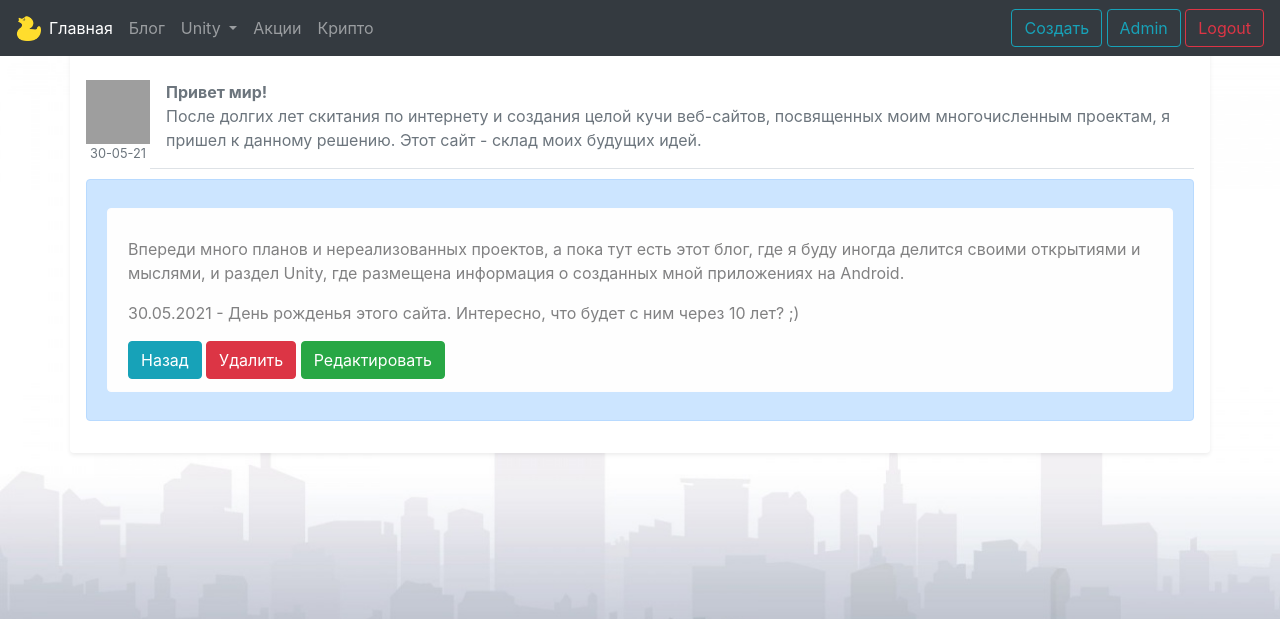
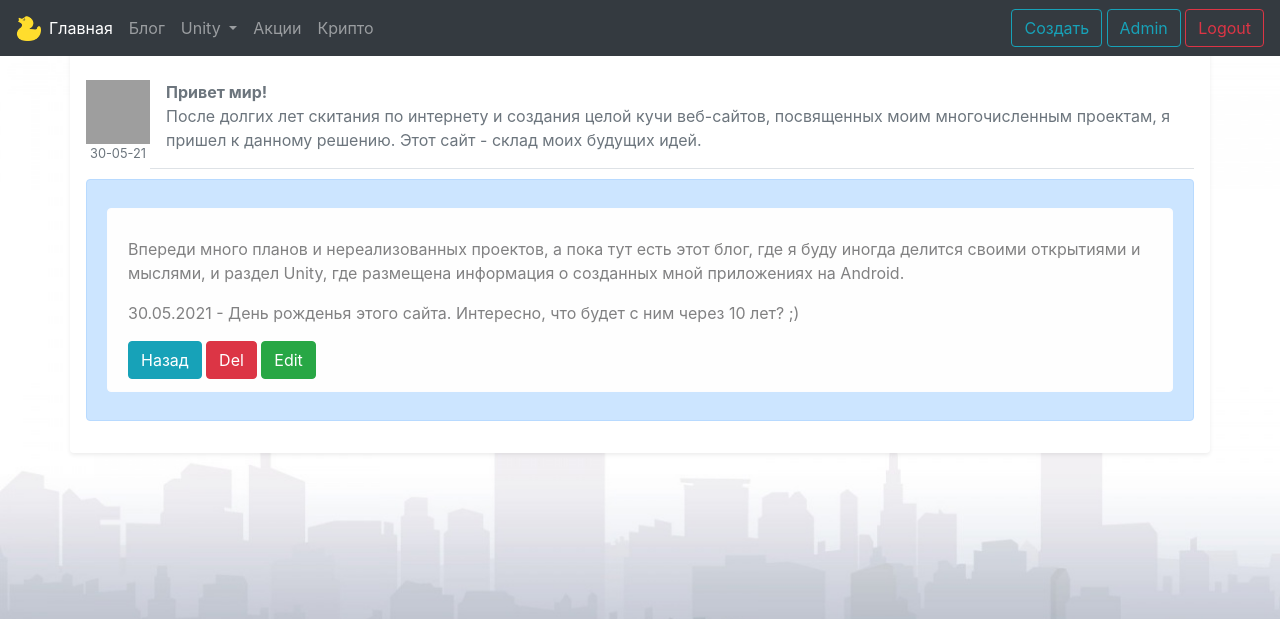
Before and after one commit to on15floor/lab15_flask, a Flask app: page /blog/1 in a window 1280 px wide. Shown: the top 619 px of the page. Run offline with Flask 2, Linux system fonts and the light colour scheme; a user stored in the database is signed in; data comes from the database, SQL or seed files in the repository; parts of the project's set-up code (start-up, migrations or seed data) failed here and were passed over; grey boxes are pictures that could not be loaded.

Commit message:
post.html refactoring

```diff
--- a/templates/blog/post.html
+++ b/templates/blog/post.html
@@ -23,8 +23,8 @@ Lab15.ru | Блог > {{ post.title }}
             <p>{{ post.text|safe }}</p>
             <a href="/blog" class="btn btn-info">Назад</a>
             {% if current_user.has_role('Admin') %}
-            <a href="/blog/{{ post.id }}/del" class="btn btn-danger">Удалить</a>
-            <a href="/blog/{{ post.id }}/update" class="btn btn-success">Редактировать</a>
+            <a href="/blog/{{ post.id }}/del" class="btn btn-danger">Del</a>
+            <a href="/blog/{{ post.id }}/update" class="btn btn-success">Edit</a>
             {% endif %}
         </div>
     </div>
```
